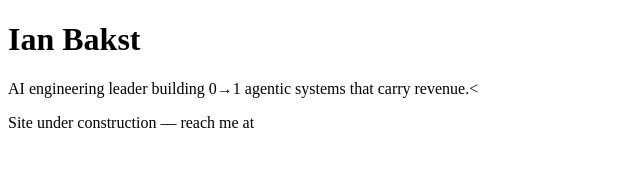
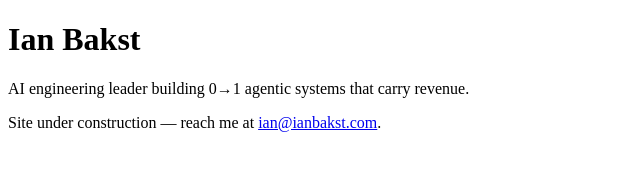
Before and after one commit to ianbakst/website, a plain HTML site: page index.html in a window 1280 px wide. Shown: the whole page, without its empty margins (0-640 px from the left). Drawn offline with Linux system fonts and the light colour scheme.

Commit message:
Fix HTML paragraph tags in index.html

```diff
--- a/index.html
+++ b/index.html
@@ -7,7 +7,7 @@
   </head>
   <body>
     <h1>Ian Bakst</h1>
-    <p>AI engineering leader building 0→1 agentic systems that carry revenue.<
-    <p>Site under construction — reach me at <a href="mailto:ian@ianbakst.com"
+    <p>AI engineering leader building 0→1 agentic systems that carry revenue.</p>
+    <p>Site under construction — reach me at <a href="mailto:ian@ianbakst.com">ian@ianbakst.com</a>.</p>
   </body>
 </html>
```
